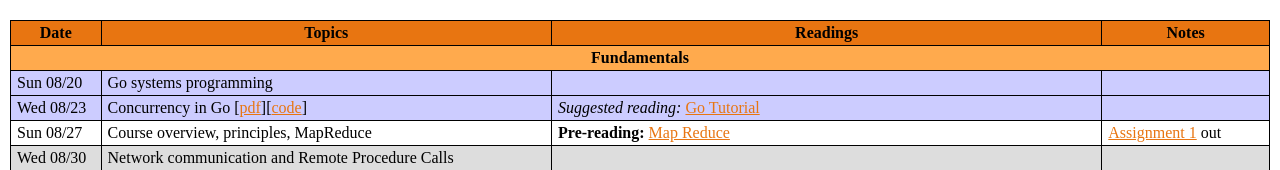
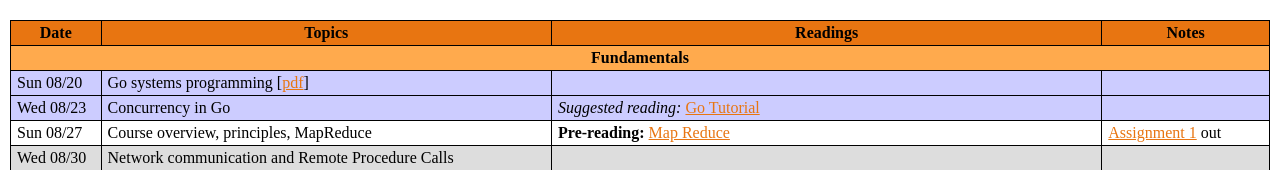
Before and after one commit to mcanini/CS240-F17, a plain HTML site: page syllabus.html in a window 1280 px wide. Shown: the part 534-704 px from the top of the page. Drawn offline with Linux system fonts and the light colour scheme.

Commit message:
adding first day slides

```diff
--- a/syllabus.html
+++ b/syllabus.html
@@ -46,13 +46,13 @@ Michael Freedman and Kyle Jamieson developed much of the original material.
 </tr>
 <tr class="recitation">
  <td>Sun 08/20</td>
- <td>Go systems programming
+ <td>Go systems programming [<a href="slides/01-intro-to-go.pdf">pdf</a>]
  </td> <td>  </td>
  <td></td>
 </tr>
 <tr class="recitation">
  <td>Wed 08/23</td>
- <td>Concurrency in Go [<a href="docs/P1-concurrency.pdf">pdf</a>][<a href="p1.tgz">code</a>]
+ <td>Concurrency in Go
  </td> <td><i>Suggested reading:</i> <a href="https://tour.golang.org">Go Tutorial</a>  </td>
  <td></td>
 </tr>
```
Also changed, not shown: 2 other files.
